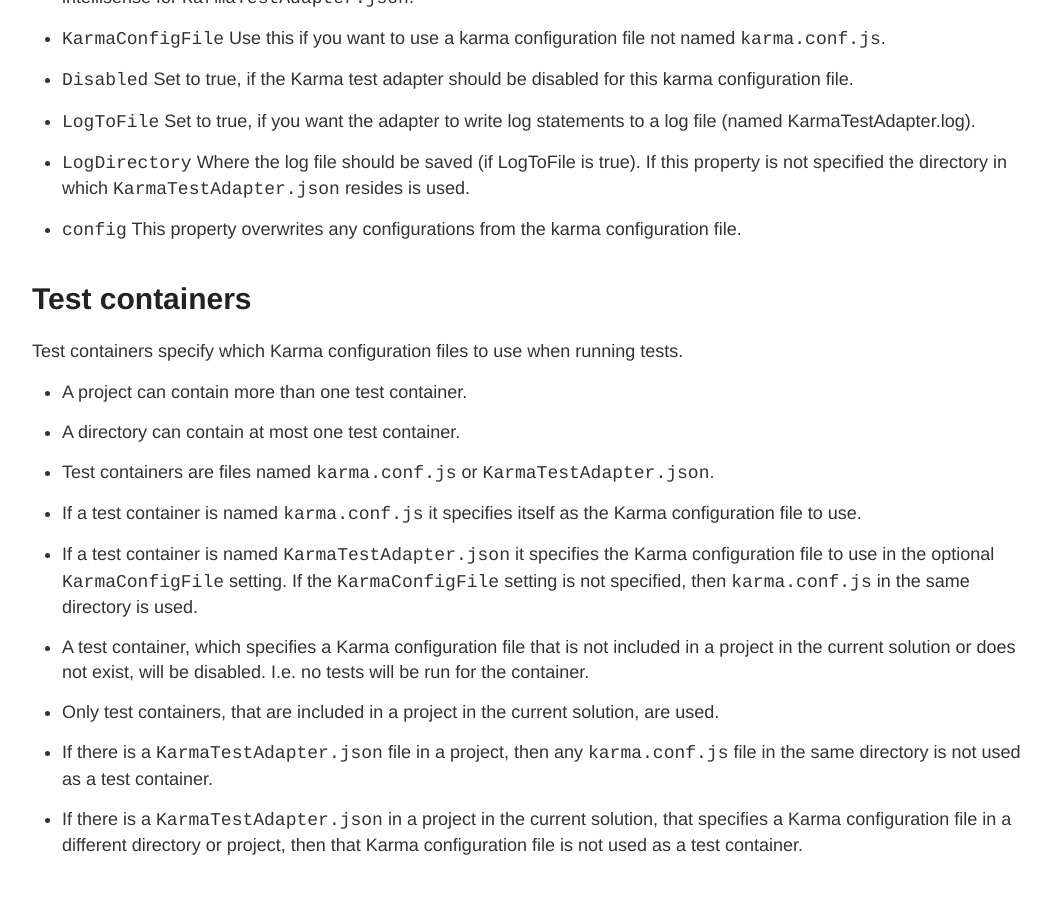
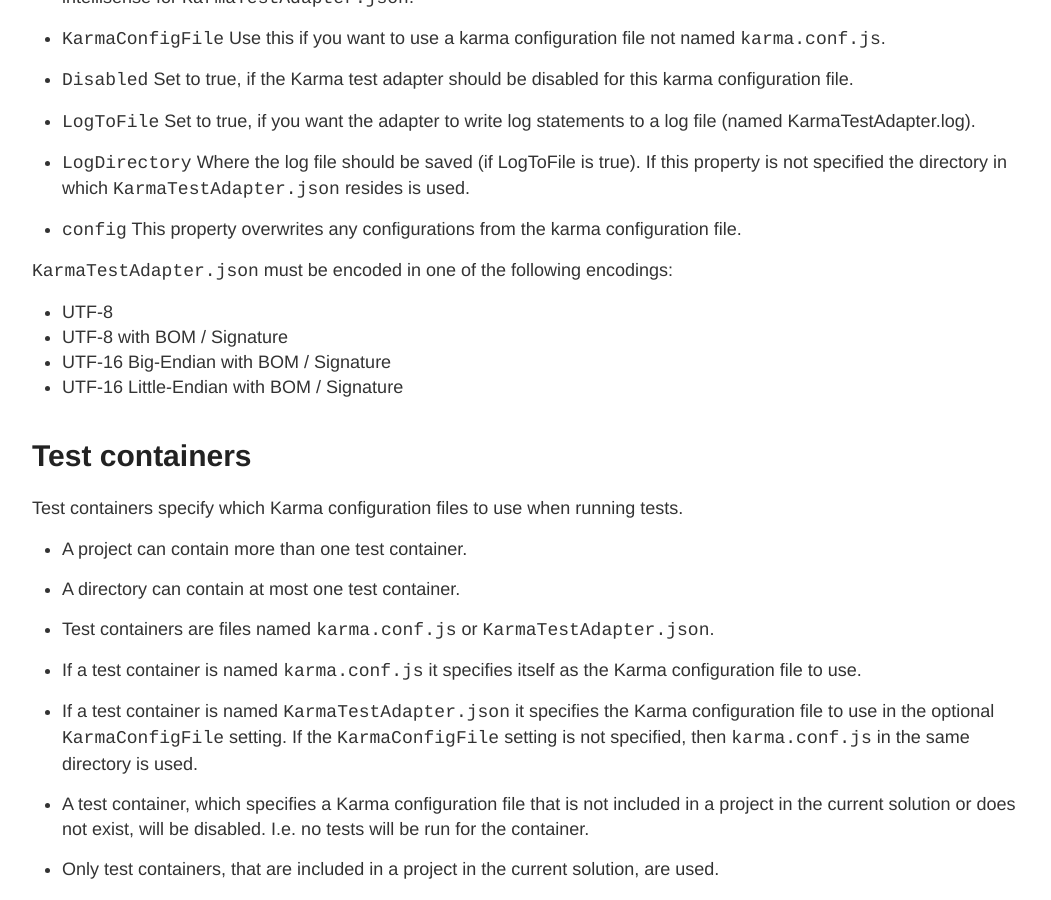
Before and after one commit to MortenHoustonLudvigsen/KarmaTestAdapter, a Jekyll site: the page built from index.md, in a window 1280 px wide and 900 px high, scrolled down 2006 px. Shown: the whole window, without its empty margins (106-1157 px from the left). Built offline with Jekyll 4.4.1, drawn with Linux system fonts in a browser that asks for light colours; Markdown is read by kramdown in place of the engine named in the settings.

Commit message:
Info about encoding of KarmaTestAdapter.json

```diff
--- a/index.md
+++ b/index.md
@@ -24,9 +24,6 @@
 * Source maps in test files are used to find the position of tests. So if, for example, a test is written in Typescript and the compiled javascript file contains a source map the test explorer will link to the typescript file.
 
 * The stack trace of a failed test is shown as a list of function names that link to the relevant line and file. As with the position of of tests, source maps are used to link to the original source.
-
-
-
 
 # Prerequisites
 
@@ -81,6 +78,14 @@
 
 * `config` This property overwrites any configurations from the karma configuration file.
 
+
+`KarmaTestAdapter.json` must be encoded in one of the following encodings:
+
+* UTF-8
+* UTF-8 with BOM / Signature
+* UTF-16 Big-Endian with BOM / Signature
+* UTF-16 Little-Endian with BOM / Signature
+
 # Test containers
 
 Test containers specify which Karma configuration files to use when running tests.
```
